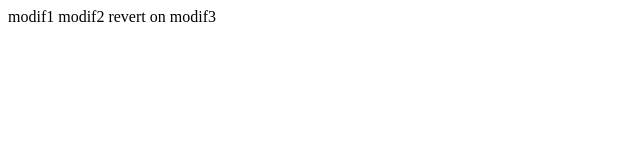
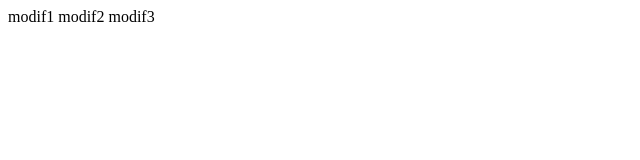
Before and after one commit to helmaymouni/Projet2, a website: page work.html in a window 1280 px wide. Shown: the full height of the page, 0-640 px from the left. Drawn offline with Linux system fonts and the light colour scheme.

Commit message:
Revert "Hasnae"

```diff
--- a/work.html
+++ b/work.html
@@ -7,6 +7,6 @@
     <body>
         modif1
         modif2
-        revert on modif3
+        modif3
     </body>
 </html>
```
